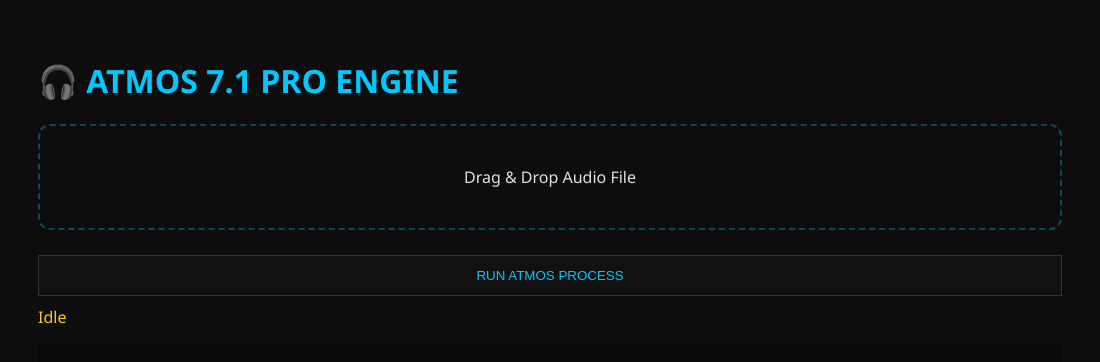
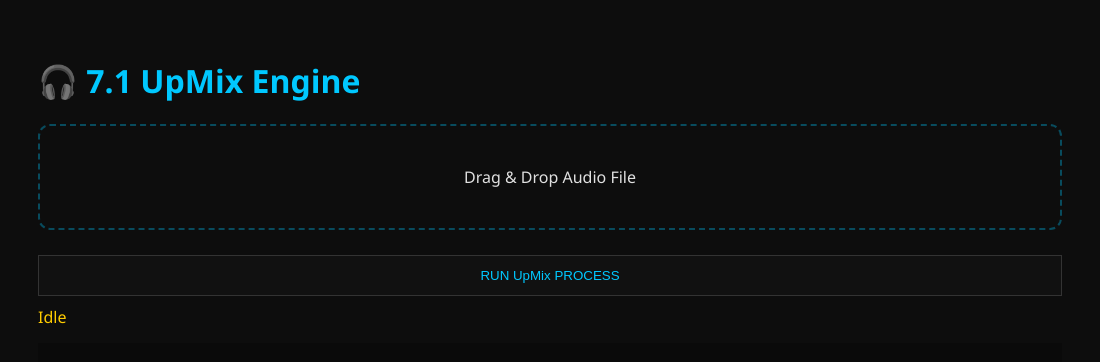
Before and after one commit to AngelGonePro/spatial-audio, an Electron app: page spatial-upmixer/index.html in a window 1100 px wide. Drawn offline with Linux system fonts and the light colour scheme.

Commit message:
Update index.html

```diff
--- a/spatial-upmixer/index.html
+++ b/spatial-upmixer/index.html
@@ -2,7 +2,7 @@
 <html lang="en">
 <head>
 <meta charset="UTF-8">
-<title>Atmos 7.1 Pro Engine</title>
+<title>7.1 UpMix Engine</title>
 
 <style>
 body { background:#0d0d0d; color:#e0e0e0; font-family:Segoe UI; padding:30px; }
@@ -42,14 +42,14 @@
 
 <body>
 
-<h1>🎧 ATMOS 7.1 PRO ENGINE</h1>
+<h1>🎧 7.1 UpMix Engine</h1>
 
 <div id="dropzone">Drag & Drop Audio File</div>
 <input type="file" id="fileInput" hidden>
 
 <div class="file-info" id="fileInfo"></div>
 
-<button onclick="run()">RUN ATMOS PROCESS</button>
+<button onclick="run()">RUN UpMix PROCESS</button>
 
 <div class="status" id="status">Idle</div>
 
```
